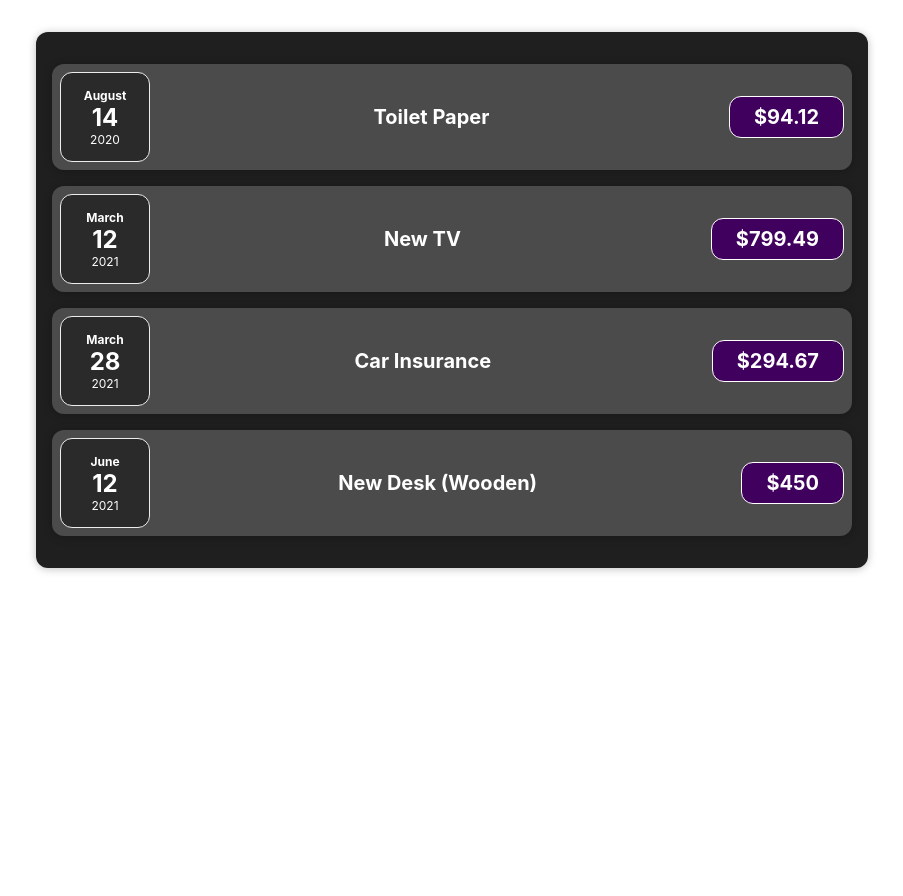
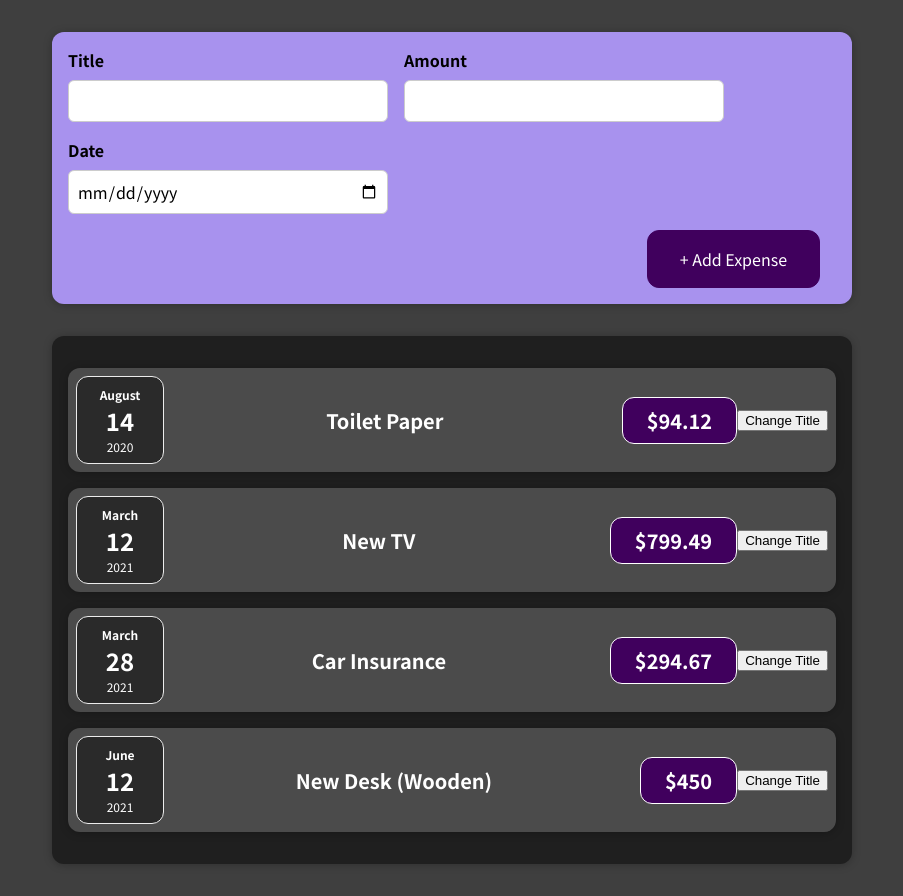
Before and after one commit to pickles135/budjet-track, a React (Create React App) app: page / in a window 1280 px wide. Shown: the whole page, without its empty margins (188-1091 px from the left). Before the commit the page ends 800 px from the top, so only its background shows below. Built offline with nearby package versions, Linux system fonts and the light colour scheme.

Commit message:
creates form and addes useState to title, amount, and date

```diff
--- a/src/App.js
+++ b/src/App.js
@@ -1,4 +1,5 @@
 import Expenses from './components/Expenses/Expenses';
+import NewExpense from './components/Expenses/NewExpense/NewExpense';
 
 import "./App.css";
 
@@ -27,6 +28,7 @@
 
   return (
     <div className="App">
+      <NewExpense />
       <Expenses items={expenses}/>
     </div>
   );
--- a/src/components/Expenses/ExpenseItem.js
+++ b/src/components/Expenses/ExpenseItem.js
@@ -1,18 +1,28 @@
-import React from "react";
+import React, { useState } from "react";
 import Card from '../UI/Card';
 import ExpenseDate from "./ExpenseDate";
 import "./ExpenseItem.css";
 
 const ExpenseItem = (props) => {
+ const [title, setTitle] = useState(props.title);
+
+  const clickHandler = () => {
+    setTitle('Updated.')
+    console.log(title)
+  }
+
+  console.log('React is rendering ExpenseItem')
+
   return (
     <Card className="expense-item">
       <div>
         <ExpenseDate date={props.date}/>
       </div>
       <div className="expense-item__description">
-        <h2>{props.title}</h2>
+        <h2>{title}</h2>
         <div className="expense-item__price">${props.amount}</div>
       </div>
+      <button onClick={clickHandler}>Change Title</button>
     </Card>
   );
 };
--- /dev/null
+++ b/src/components/Expenses/NewExpense/ExpenseForm.css
@@ -0,0 +1,27 @@
+
+.new-expense__controls {
+  display: flex;
+  flex-wrap: wrap;
+  gap: 1rem;
+  margin-bottom: 1rem;
+  text-align: left;
+}
+
+.new-expense__control label {
+  font-weight: bold;
+  margin-bottom: 0.5rem;
+  display: block;
+}
+
+.new-expense__control input {
+  font: inherit;
+  padding: 0.5rem;
+  border-radius: 6px;
+  border: 1px solid #ccc;
+  width: 20rem;
+  max-width: 100%;
+}
+
+.new-expense__actions {
+  text-align: right;
+}
--- /dev/null
+++ b/src/components/Expenses/NewExpense/ExpenseForm.js
@@ -0,0 +1,45 @@
+import React, { useState } from 'react'
+
+import './ExpenseForm.css'
+
+function ExpenseForm() {
+    const [enteredTitle, setEnteredTitle] = useState('');
+    const [enteredAmount, setEnteredAmount] = useState('');
+    const [enteredDate, setEnteredDate] = useState('');
+
+    const titleChangeHandler = (event) => {
+        setEnteredTitle(event.target.value);
+    }
+
+    const amountChangeHandler = (event) => {
+        setEnteredAmount(event.target.value);
+    }
+
+    const dateChangeHandler = (event) => {
+        setEnteredDate(event.target.value);
+    }
+
+    return (
+        <form>
+            <div className="new-expense__controls">
+                <div className="new-expense__control">
+                    <label>Title</label>
+                    <input type="text"onChange={titleChangeHandler} />
+                </div>
+                <div className="new-expense__control">
+                    <label>Amount</label>
+                    <input type="number" min="0.01" step="0.01" onChange={amountChangeHandler} />
+                </div>
+                <div className="new-expense__control">
+                    <label>Date</label>
+                    <input type="date" min="2019-01-01" step="2022-12-31" onChange={dateChangeHandler} />
+                </div>
+            </div>
+                <div className="new-expense__actions">
+                    <button type="submit">+ Add Expense</button>
+                </div>
+        </form>
+    )
+}
+
+export default ExpenseForm
--- /dev/null
+++ b/src/components/Expenses/NewExpense/NewExpense.css
@@ -0,0 +1,38 @@
+.new-expense {
+  background-color: #a892ee;
+  padding: 1rem;
+  margin: 2rem auto;
+  width: 50rem;
+  max-width: 95%;
+  border-radius: 12px;
+  text-align: center;
+  box-shadow: 0 1px 8px rgba(0, 0, 0, 0.25);
+}
+
+.new-expense button {
+  font: inherit;
+  cursor: pointer;
+  padding: 1rem 2rem;
+  border: 1px solid #40005d;
+  background-color: #40005d;
+  color: white;
+  border-radius: 12px;
+  margin-right: 1rem;
+}
+
+.new-expense button:hover,
+.new-expense button:active {
+  background-color: #510674;
+  border-color: #510674;
+}
+
+.new-expense button.alternative {
+  color: #220131;
+  border-color: transparent;
+  background-color: transparent;
+}
+
+.new-expense button.alternative:hover,
+.new-expense button.alternative:active {
+  background-color: #ddb3f8;
+}
--- /dev/null
+++ b/src/components/Expenses/NewExpense/NewExpense.js
@@ -0,0 +1,14 @@
+import React from 'react';
+
+import ExpenseForm from './ExpenseForm';
+import './NewExpense.css';
+
+const NewExpense = () => {
+    return (
+        <div className="new-expense">
+            <ExpenseForm />
+        </div>
+    )
+}
+
+export default NewExpense
--- a/src/index.css
+++ b/src/index.css
@@ -1,13 +1,14 @@
+@import url('https://fonts.googleapis.com/css2?family=Noto+Sans+JP:wght@400;700&display=swap');
+
+* {
+  box-sizing: border-box;
+}
+
+html {
+  font-family: 'Noto Sans JP', sans-serif;
+}
+
 body {
   margin: 0;
-  font-family: -apple-system, BlinkMacSystemFont, 'Segoe UI', 'Roboto', 'Oxygen',
-    'Ubuntu', 'Cantarell', 'Fira Sans', 'Droid Sans', 'Helvetica Neue',
-    sans-serif;
-  -webkit-font-smoothing: antialiased;
-  -moz-osx-font-smoothing: grayscale;
+  background-color: #3f3f3f;
 }
-
-code {
-  font-family: source-code-pro, Menlo, Monaco, Consolas, 'Courier New',
-    monospace;
-}
```
